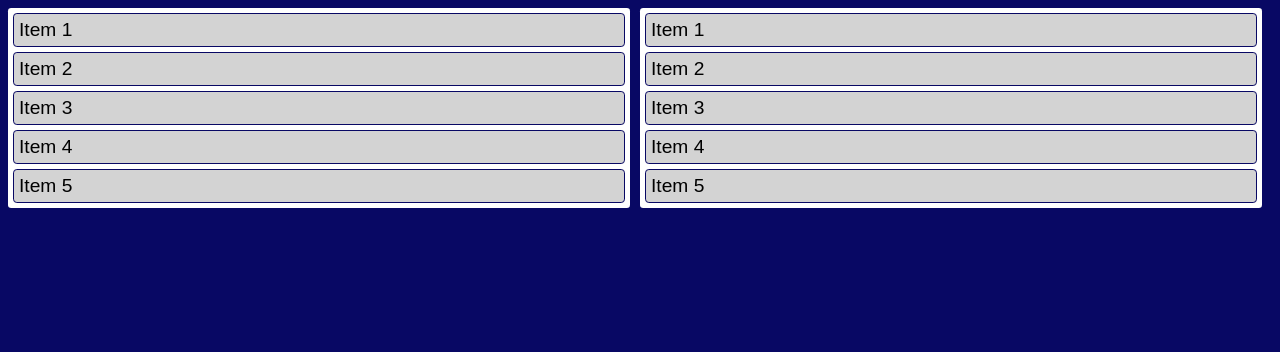
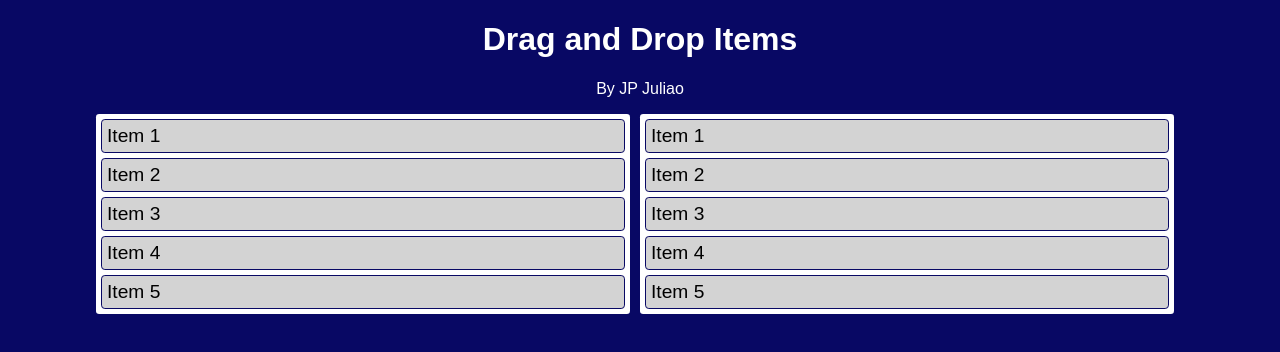
Before and after one commit to jpjuliao/swapps-test, a website: page index.html in a window 1280 px wide. Drawn offline with Linux system fonts and the light colour scheme.

Commit message:
style update

```diff
--- a/index.html
+++ b/index.html
@@ -11,6 +11,11 @@
 <body>
 
     <div class="container">
+        <h1>Drag and Drop Items</h1>
+        <p>By JP Juliao</p>
+    </div>
+
+    <div class="container-flex">
 
         <ul id="sortable1" class="connectedSortable">
             <li class="ui-state-default">Item 1</li>
--- a/src/sass/main.scss
+++ b/src/sass/main.scss
@@ -2,6 +2,16 @@
 body {
     font-family: Arial, Helvetica, sans-serif;
     background: #080864;
+}
+
+h1 {
+    text-align: center;
+    color: #fff;
+}
+
+p {
+    text-align: center;
+    color: #fff;
 }
 
 table {
@@ -9,7 +19,13 @@ table {
 }
 
 .container {
-    display: flex;
+    max-width: 85vw;
+    margin: auto;
+    &-flex {
+        max-width: 85vw;
+        margin: auto;
+        display: flex;
+    }
 }
 
 .ui-draggable, .ui-droppable {
```
Also changed, not shown: assets/css/main.css, assets/css/main.min.css, 2 other files.
